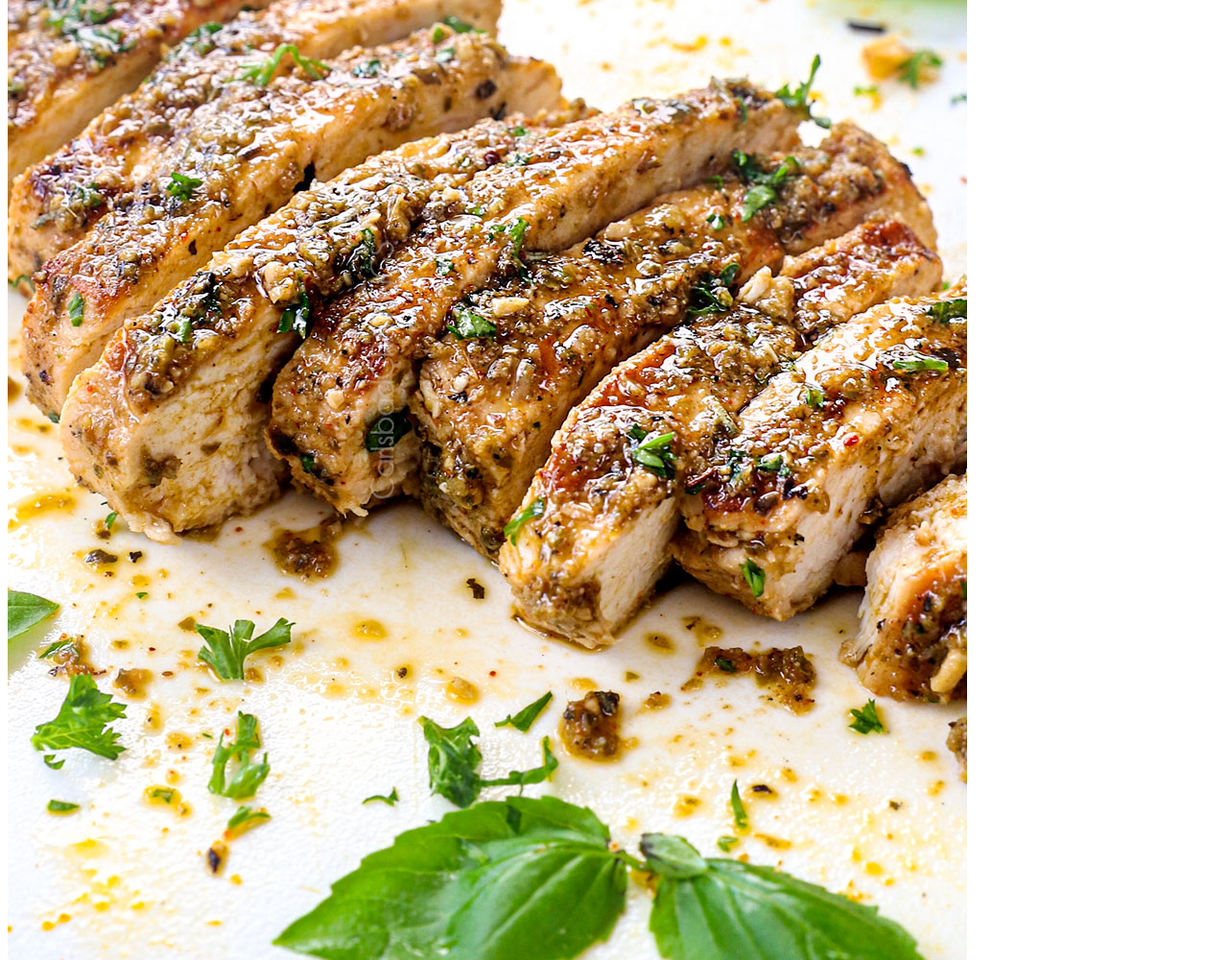
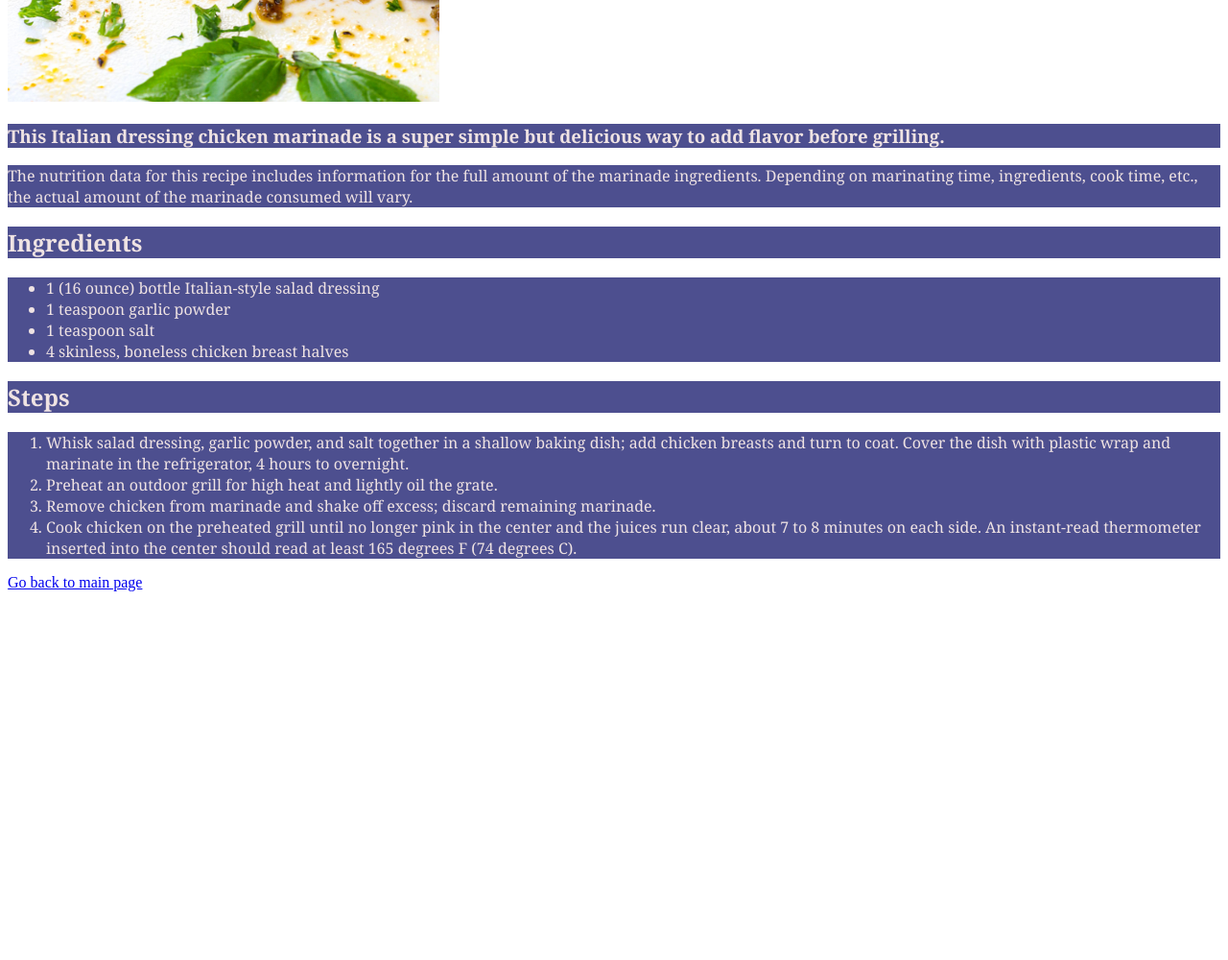
Before and after one commit to DariaMnt/odin-recipes, a plain HTML site: page recipes/itchicken.html in a window 1280 px wide. Shown: the part 580-1580 px from the top of the page at 96% size. After the commit the page ends 1204 px from the top, so only its background shows below. Drawn offline with Linux system fonts and the light colour scheme.

Commit message:
Styled all three recipe pages

```diff
--- a/recipes/itchicken.html
+++ b/recipes/itchicken.html
@@ -4,35 +4,41 @@
     <meta charset="UTF-8">
     <meta http-equiv="X-UA-Compatible" content="IE=edge">
     <meta name="viewport" content="width=device-width, initial-scale=1.0">
-    <link rel="stylesheet" href="/styles.css">
+    <link rel="stylesheet" type="text/css" href="../styles.css">
     <title>Recipe 1</title>
 </head>
 <body>
-    <h1 class="title-recipes">Italian Chicken</h1>
+    <h1 class="recipes title-recipes">Italian Chicken</h1>
     <img class="image-one" src="../images/Italian-Chicken-Marinade.jpg" alt="Italian Chicken">
 
-    <h3 class="sub-title-recipes">This Italian dressing chicken marinade is a super
+    <h3 class="recipes sub-title-recipes">This Italian dressing chicken marinade is a super
         simple but delicious way to add flavor before grilling.</h3>
-    <p class="description">The nutrition data for this recipe includes information for the full amount of the marinade ingredients.
+    <p class="recipes description">The nutrition data for this recipe includes information for the full amount of the marinade ingredients.
         Depending on marinating time, ingredients, cook time, etc.,
         the actual amount of the marinade consumed will vary.</p>
 
-    <h2 class="ingredients">Ingredients</h2>
-    <ul>
-        <li class="ingredients-list">1 (16 ounce) bottle Italian-style salad dressing</li>
-        <li class="ingredients-list">1 teaspoon garlic powder</li>
-        <li class="ingredients-list">1 teaspoon salt</li>
-        <li class="ingredients-list">4 skinless, boneless chicken breast halves</li>
-    </ul>
+    <h2 class="recipes ingredients">Ingredients</h2>
 
-    <h2 class="steps">Steps</h2>
-    <ol>
-        <li class="steps-list">Whisk salad dressing, garlic powder, and salt together in a shallow baking dish; add chicken breasts and turn to coat. Cover the dish with plastic wrap and marinate in the refrigerator, 4 hours to overnight.</li>
-        <li class="steps-list">Preheat an outdoor grill for high heat and lightly oil the grate.</li>
-        <li class="steps-list">Remove chicken from marinade and shake off excess; discard remaining marinade.</li>
-        <li class="steps-list">Cook chicken on the preheated grill until no longer pink in the center and the juices run clear, about 7 to 8 minutes on each side. An instant-read thermometer inserted into the center should read at least 165 degrees F (74 degrees C).</li>
-    </ol>
+    <div class="recipes ingredients-list">
+        <ul>
+            <li>1 (16 ounce) bottle Italian-style salad dressing</li>
+            <li>1 teaspoon garlic powder</li>
+            <li>1 teaspoon salt</li>
+            <li>4 skinless, boneless chicken breast halves</li>
+        </ul>
+    </div>
 
-    <a href="../index.html">Go back to main page</a>
+    <h2 class="recipes steps">Steps</h2>
+
+    <div class="recipes steps-list">
+        <ol>
+            <li>Whisk salad dressing, garlic powder, and salt together in a shallow baking dish; add chicken breasts and turn to coat. Cover the dish with plastic wrap and marinate in the refrigerator, 4 hours to overnight.</li>
+            <li>Preheat an outdoor grill for high heat and lightly oil the grate.</li>
+            <li>Remove chicken from marinade and shake off excess; discard remaining marinade.</li>
+            <li>Cook chicken on the preheated grill until no longer pink in the center and the juices run clear, about 7 to 8 minutes on each side. An instant-read thermometer inserted into the center should read at least 165 degrees F (74 degrees C).</li>
+        </ol>
+    </div>
+
+    <a class="link" href="../index.html">Go back to main page</a>
 </body>
 </html>
--- a/styles.css
+++ b/styles.css
@@ -11,3 +11,33 @@
 .text.recipe {
      font-size: 30px;
 }
+
+
+/* all 3 */
+
+.recipes {
+     background-color: #4d4f8f;
+     font-family: Georgia, serif;
+     color: rgb(239, 227, 227);
+}
+
+.title-recipes,
+.ingredients,
+.steps {
+     font-weight: bold;
+}
+
+.image-one {
+     width: 450px;
+     height: 600px;
+}
+
+.image-two {
+     width: 400px;
+     height: 600px;
+}
+
+.image-three {
+     width: 800px;
+     height: 400px;
+}
```
Also changed, not shown: index.html (+1 -1 lines), recipes/grillasparagus.html (+8 -8 lines), recipes/grillteriyaki.html (+8 -8 lines).
